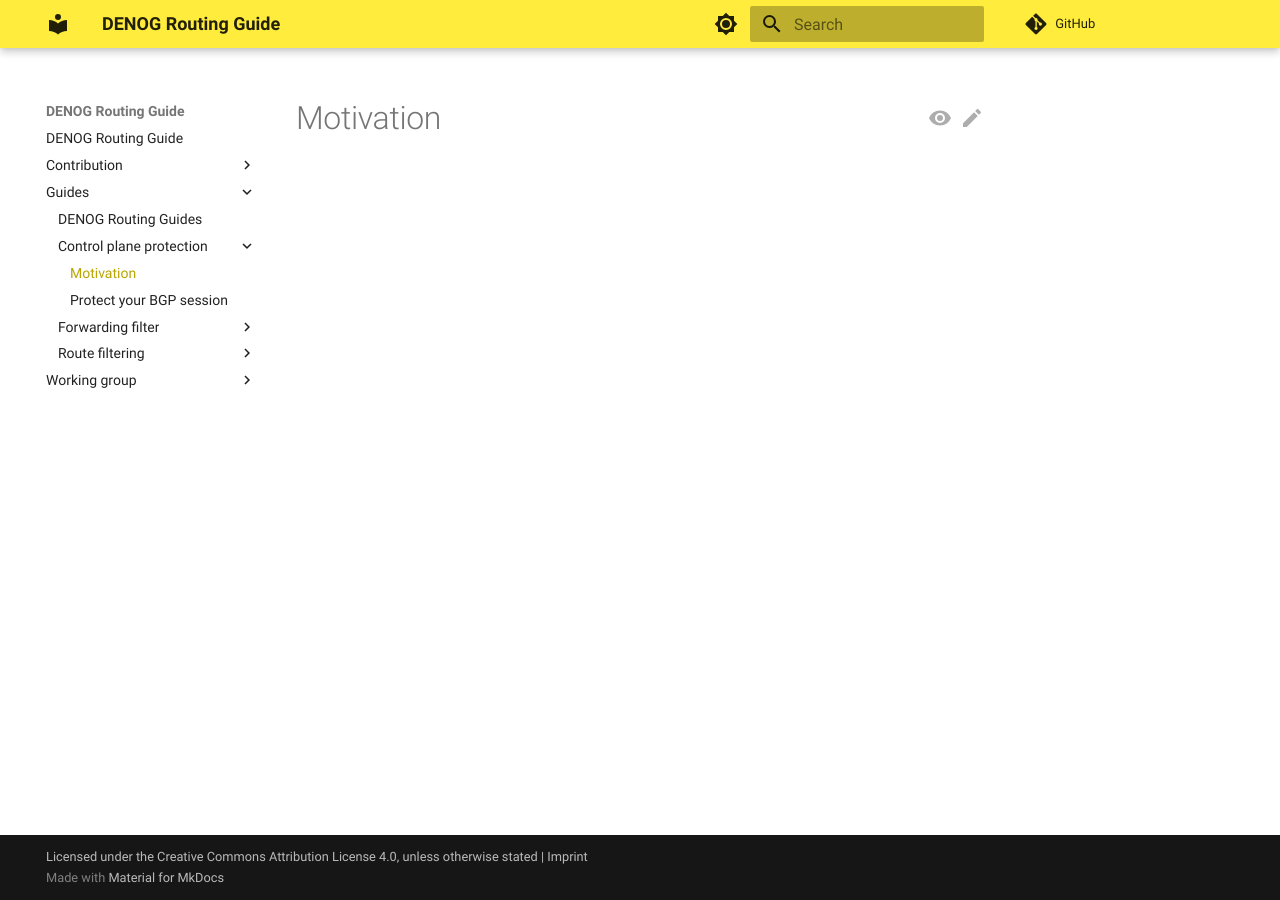
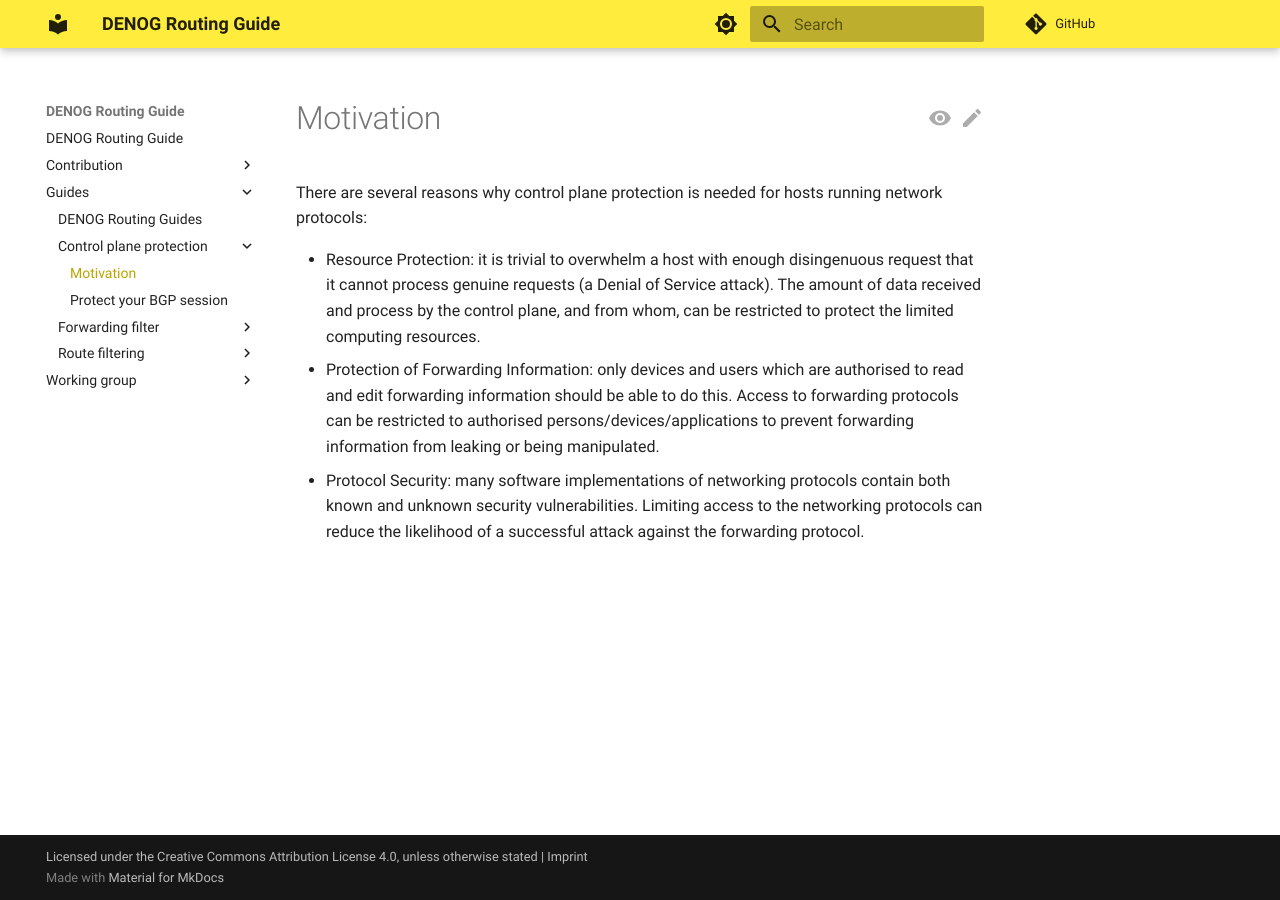
Before and after one commit to denog/routing-guide, an MkDocs documentation site: the page built from docs/guides/control_plane_protection/index.md, in a window 1280 px wide. Built offline with MkDocs 1.6.1 and Material for MkDocs 9.7.7, drawn with Linux system fonts in a browser that asks for light colours; comment, search, counter and statistics services are not loaded.

Commit message:
Add a basic motivation for why CoPP is needed (#68)
* Add a basic motivation for why CoPP is needed
Co-authored-by: James Bensley <jwbensley@gmail.com>

```diff
--- a/docs/guides/control_plane_protection/index.md
+++ b/docs/guides/control_plane_protection/index.md
@@ -1 +1,7 @@
 # Motivation
+
+There are several reasons why control plane protection is needed for hosts running network protocols:
+
+* Resource Protection: it is trivial to overwhelm a host with enough disingenuous request that it cannot process genuine requests (a Denial of Service attack). The amount of data received and process by the control plane, and from whom, can be restricted to protect the limited computing resources.
+* Protection of Forwarding Information: only devices and users which are authorised to read and edit forwarding information should be able to do this. Access to forwarding protocols can be restricted to authorised persons/devices/applications to prevent forwarding information from leaking or being manipulated.
+* Protocol Security: many software implementations of networking protocols contain both known and unknown security vulnerabilities. Limiting access to the networking protocols can reduce the likelihood of a successful attack against the forwarding protocol.
```
